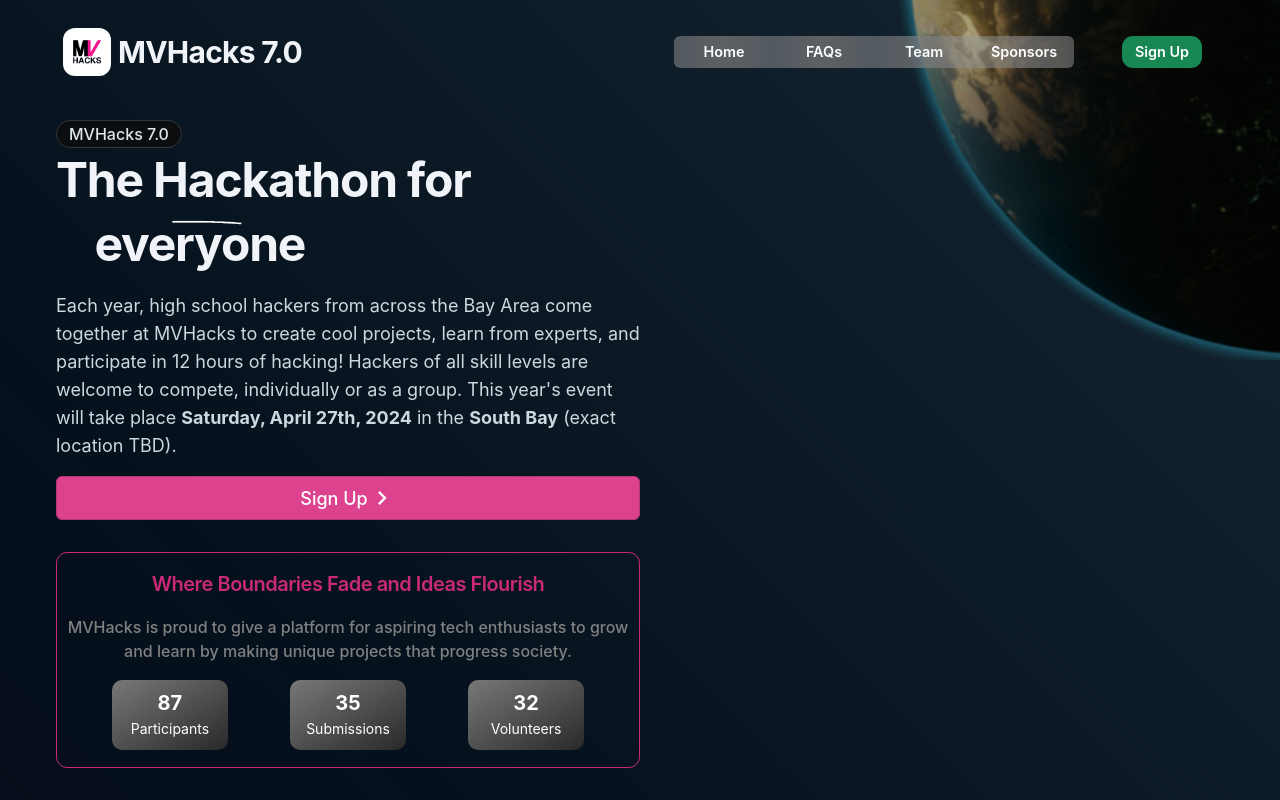
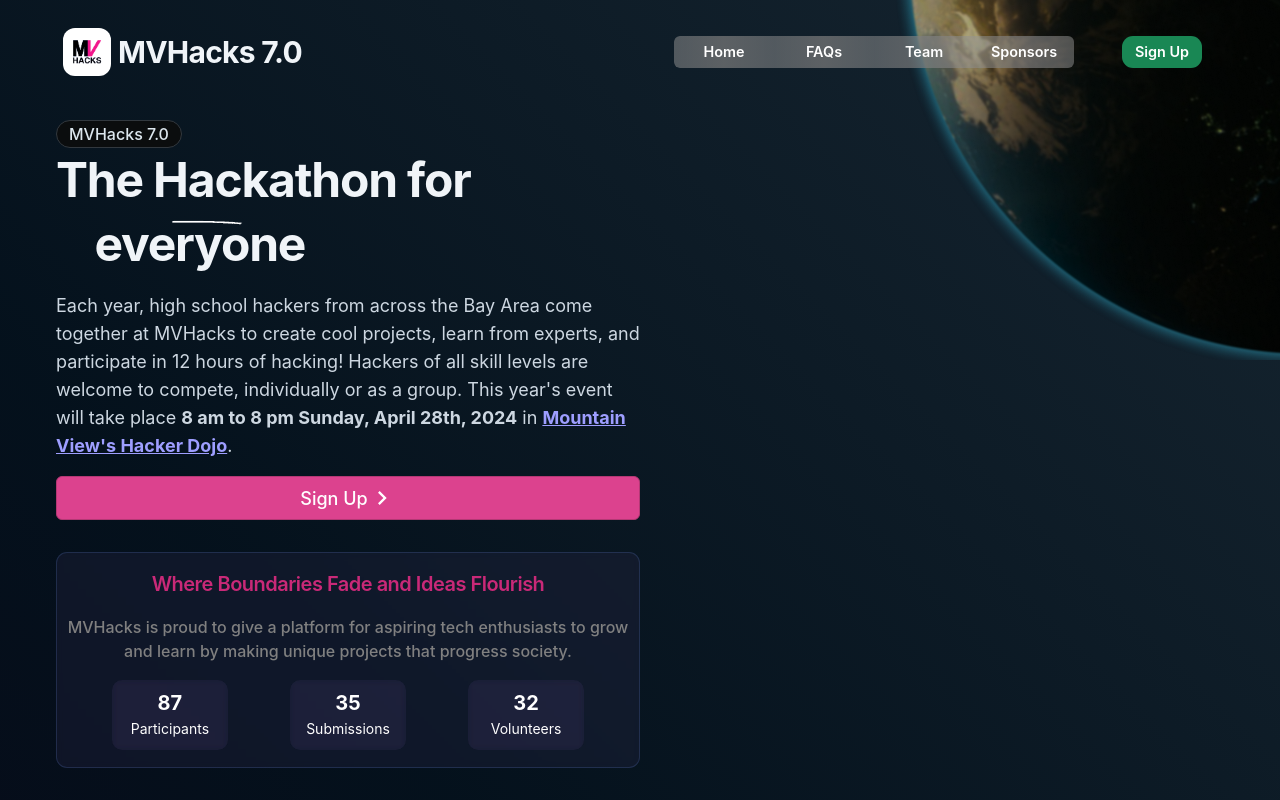
Before and after one commit to kitkatmia/website-7.0, a React (Create React App) app: page / in a window 1280 px wide. Shown: the top 800 px of the page. Built offline with nearby package versions, Linux system fonts and the light colour scheme.

Commit message:
location updates, stat cards style

```diff
--- a/src/components/Hero.tsx
+++ b/src/components/Hero.tsx
@@ -15,7 +15,7 @@
         </Chip>
         <Header />
         <Typography fontSize="lg" textColor="text.secondary" lineHeight="lg" paddingTop={2} paddingBottom={2}>
-          Each year, high school hackers from across the Bay Area come together at MVHacks to create cool projects, learn from experts, and participate in 12 hours of hacking! Hackers of all skill levels are welcome to compete, individually or as a group. This year's event will take place <Box sx={{ fontWeight: 'bold' }} display='inline'>Saturday, April 27th, 2024</Box> in the <Box sx={{ fontWeight: 'bold' }} display='inline'>South Bay</Box> (exact location TBD).
+          Each year, high school hackers from across the Bay Area come together at MVHacks to create cool projects, learn from experts, and participate in 12 hours of hacking! Hackers of all skill levels are welcome to compete, individually or as a group. This year's event will take place <Box sx={{ fontWeight: 'bold' }} display='inline'>8 am to 8 pm Sunday, April 28th, 2024</Box> in <Box sx={{ fontWeight: 'bold' }} display='inline'><a href="https://www.google.com/maps/dir//mountain+view+hacker+dojo/data=!4m6!4m5!1m1!4e2!1m2!1m1!1s0x808fb71274e6acd3:0x9f6f7e2c42ca6e51?sa=X&ved=1t:3061&ictx=111" target="_blank" rel="noopener noreferrer">Mountain View's Hacker Dojo</a></Box>.
         </Typography>
         {/*<Box*/}
         {/*  action="https://api.web3forms.com/submit"*/}
--- a/src/components/Section.tsx
+++ b/src/components/Section.tsx
@@ -2,7 +2,8 @@
 import {Box} from "@mui/joy";
 
 const Section = (props: {children: React.ReactNode}) => {
-    return <Box sx={{p: "1rem", pl: "calc(calc(calc(100vw - min(100vw, 1200px)) / 2) + 1rem)", pr: "calc(calc(calc(100vw - min(100vw, 1200px)) / 2) + 1rem)"}}>
+    return <Box sx={{ p: "1rem", pl: "calc(calc(calc(100vw - min(100vw, 1200px)) / 2) + 1rem)", pr: "calc(calc(calc(100vw - min(100vw, 1200px)) / 2) + 1rem)" }}>
+        {/* tricky bc of mobile vs big screen scaling -- to be fixed */}
         {props.children}
     </Box>
 }
--- a/src/components/StatsCards.tsx
+++ b/src/components/StatsCards.tsx
@@ -71,7 +71,10 @@
 ];
 
 const Item = styled(Sheet)(({ theme }) => ({
-  background: "linear-gradient(to bottom right, #787878, #292929)",
+  // old commented out
+  // background: "linear-gradient(to bottom right, #787878, #292929)",
+  background: "#332d5240",
+  backdropFilter: "blur(3px)",
   ...theme.typography["body-sm"],
   padding: theme.spacing(1),
   textAlign: "center",
@@ -119,6 +122,8 @@
           width: "100%",
           pl: "calc(calc(calc(100vw - min(100vw, 1200px)) / 2) + 1rem)",
           marginBottom: "5%",
+          // marginLeft: "0",
+          // marginRight: "0",
           padding: "0",
           display: "flex",
           justifyContent: index % 2 === 0 ? "flex-start" : "flex-end",
@@ -126,10 +131,14 @@
       >
         <Box
           sx={{
-            border: "1px solid #c92978",
+            // old commented out
+            // border: "1px solid #c92978",
+            // background: "transparent",
             borderRadius: "11px",
             width: {lg:"50%",md:"50%", sm:"100%", xs:"100%"},
-            background: "transparent",
+            border: "1px solid #6d90ea30",
+            background: "#332d5240",
+            backdropFilter: "blur(3px)"
           }}
         >
           <Typography
--- a/src/pages/Faq.tsx
+++ b/src/pages/Faq.tsx
@@ -24,7 +24,7 @@
   },
   {
     question: "When / Where is this taking place?",
-    answer: `Saturdary, April 27th, 2024 in the South Bay (exact location TBD - details out soon).`,
+    answer: `8am to 8pm on Sunday, April 28th, 2024 at Mountain View, California's Hacker Dojo.`,
   },
   {
     question: "How long will this hackathon be?",
```
